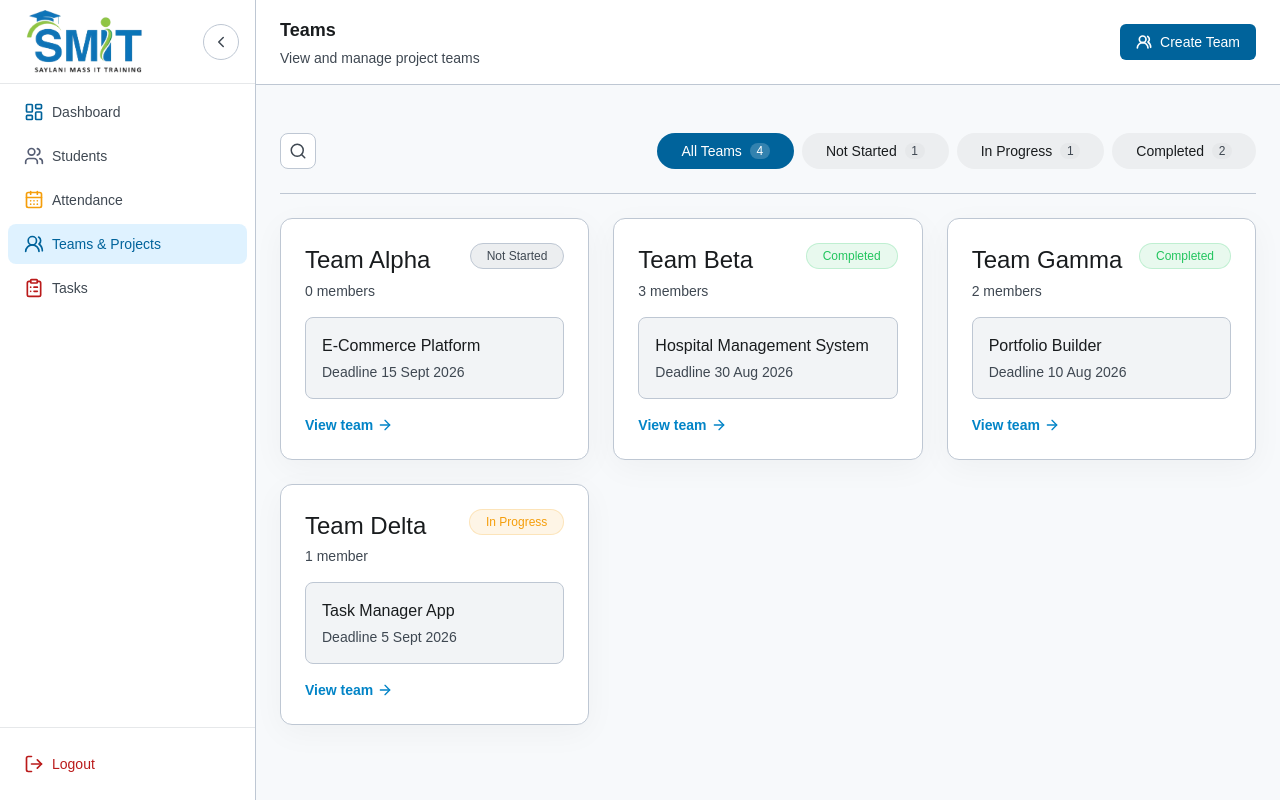
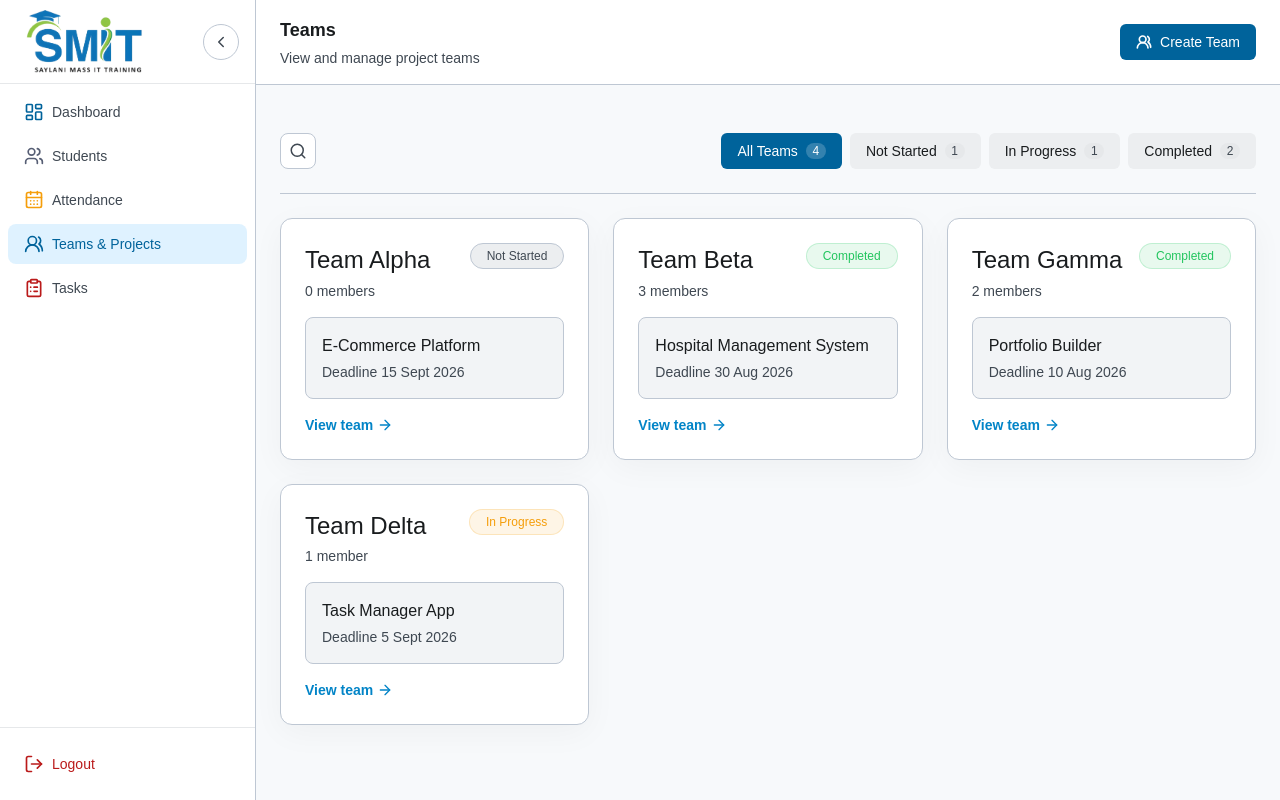
Before and after one commit to DoctorJunaid/Saylani-Bootcamp-LMS0, a React (Vite) app in the folder Client/: page /teams in a window 1280 px wide. Built offline with nearby package versions, Linux system fonts and the light colour scheme.

Commit message:
team page button styling update

```diff
--- a/Client/src/components/TopBar.jsx
+++ b/Client/src/components/TopBar.jsx
@@ -1,4 +1,3 @@
-
 import { Bell, Plus } from "lucide-react";
 import { useNavigate } from "react-router-dom";
 
--- a/Client/src/components/team/FilterTollbar.jsx
+++ b/Client/src/components/team/FilterTollbar.jsx
@@ -90,7 +90,7 @@ export default function FilterToolbar({
               key={key}
               type="button"
               onClick={() => onFilterChange(key)}
-              className={`flex items-center gap-sm rounded-full px-lg py-sm text-sm font-weight-medium transition-colors duration-fast ${
+              className={`flex items-center gap-sm rounded-md px-md py-sm text-sm font-weight-medium transition-colors duration-fast ${
                 isActive
                   ? "bg-primary text-on-primary"
                   : "bg-surface-container text-text hover:bg-surface-high"
```
